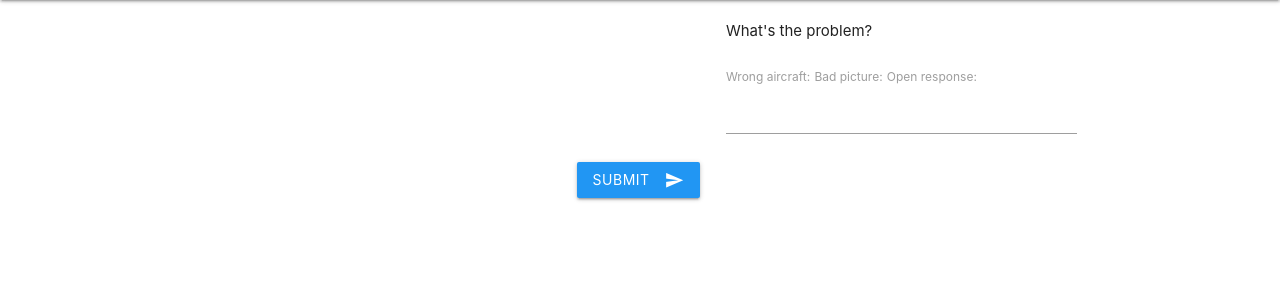
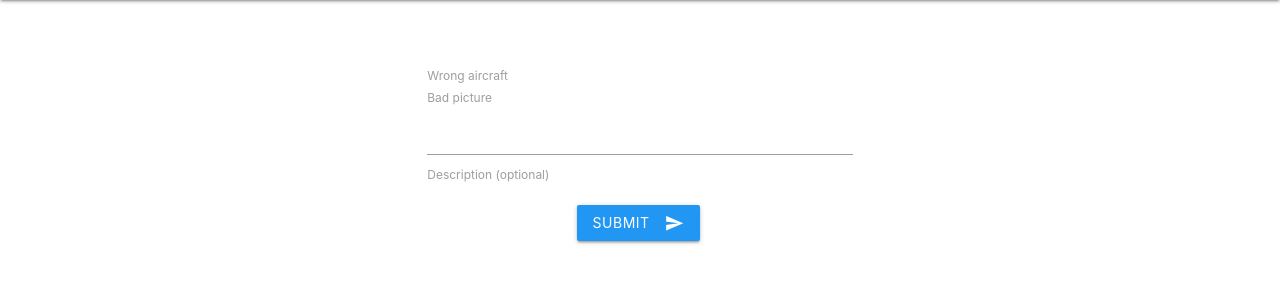
Before and after one commit to willwagner602/AircraftSpotter, a Django app: template PlaneTest/templates/PlaneViewer/error_report.html in a window 1280 px wide. Shown: the part 64-364 px from the top of the page. Run offline with Django 3.2, Linux system fonts and the light colour scheme; the template is opened without the code that fills it: values that come from a table or form of the project are taken from there, others are empty; parts of the project's set-up code (start-up, migrations or seed data) failed here and were passed over; some libraries are stand-ins or nearby versions.

Commit message:
- Updates to error page

```diff
--- a/PlaneTest/forms.py
+++ b/PlaneTest/forms.py
@@ -26,7 +26,8 @@ class ErrorForm(ModelForm):
 
     class Meta:
         model = ErrorReport
-        fields = {'wrong_aircraft', "bad_picture", "open_response"}
+        fields = {"open_response", "bad_picture", 'wrong_aircraft', }
         widgets = {"wrong_aircraft": CheckboxInput,
                    "bad_picture": CheckboxInput,
-                   "open_response": TextInput}
+                   "open_response": TextInput,
+                   }
--- a/PlaneTest/templates/PlaneViewer/error_report.html
+++ b/PlaneTest/templates/PlaneViewer/error_report.html
@@ -11,17 +11,24 @@
             {% endif %}
 
             <div class="row">
-                <div class="col s6 offset-s1">
+                <div class="col s10 offset-s1 l6 offset-l3">
                     <img class="materialboxed" id="plane_image" box-shadow="10px 10px" width="100%" alignment="center" src="{{ image_location }}">
                     {{ plane }}
                 </div>
-                <div class="col s5">
-                    What's the problem?
-                    <br/>
-                    <br/>
+            </div>
+            <div class="row">
+                <div class="col s10 offset-s1 l6 offset-l3">
                     <form action="{{ error_url }}" method="post">
                         {% csrf_token %}
-                        {{ form }}
+                        <br/>
+                            <input group="problem" type="checkbox" name="wrong_aircraft" id="wrong_aircraft" required>
+                            <label for="id_wrong_aircraft">Wrong aircraft</label>
+                        <br/>
+                            <input group="problem" type="checkbox" name="bad_picture" id="bad_picture">
+                            <label for="bad_picture">Bad picture</label>
+                        <br/>
+                            <input group="problem" type="text" name="open_response" id="open_response">
+                            <label for="open_response">Description (optional)</label>
                     </form>
                 </div>
             </div>
--- a/PlaneTest/views.py
+++ b/PlaneTest/views.py
@@ -76,6 +76,7 @@ def error_report(request, current_image_id):
         plane = Aircraft.objects.get(image_id=current_image_id)
         image_location = static('PlaneTest/images/' + plane.location + '/' + plane.name)
         form = ErrorForm()
+        print(form)
         return render(request, 'PlaneViewer/error_report.html', {'image_id': current_image_id,
                                                                  'image_location': image_location,
                                                                  'plane': plane.aircraft,
```
